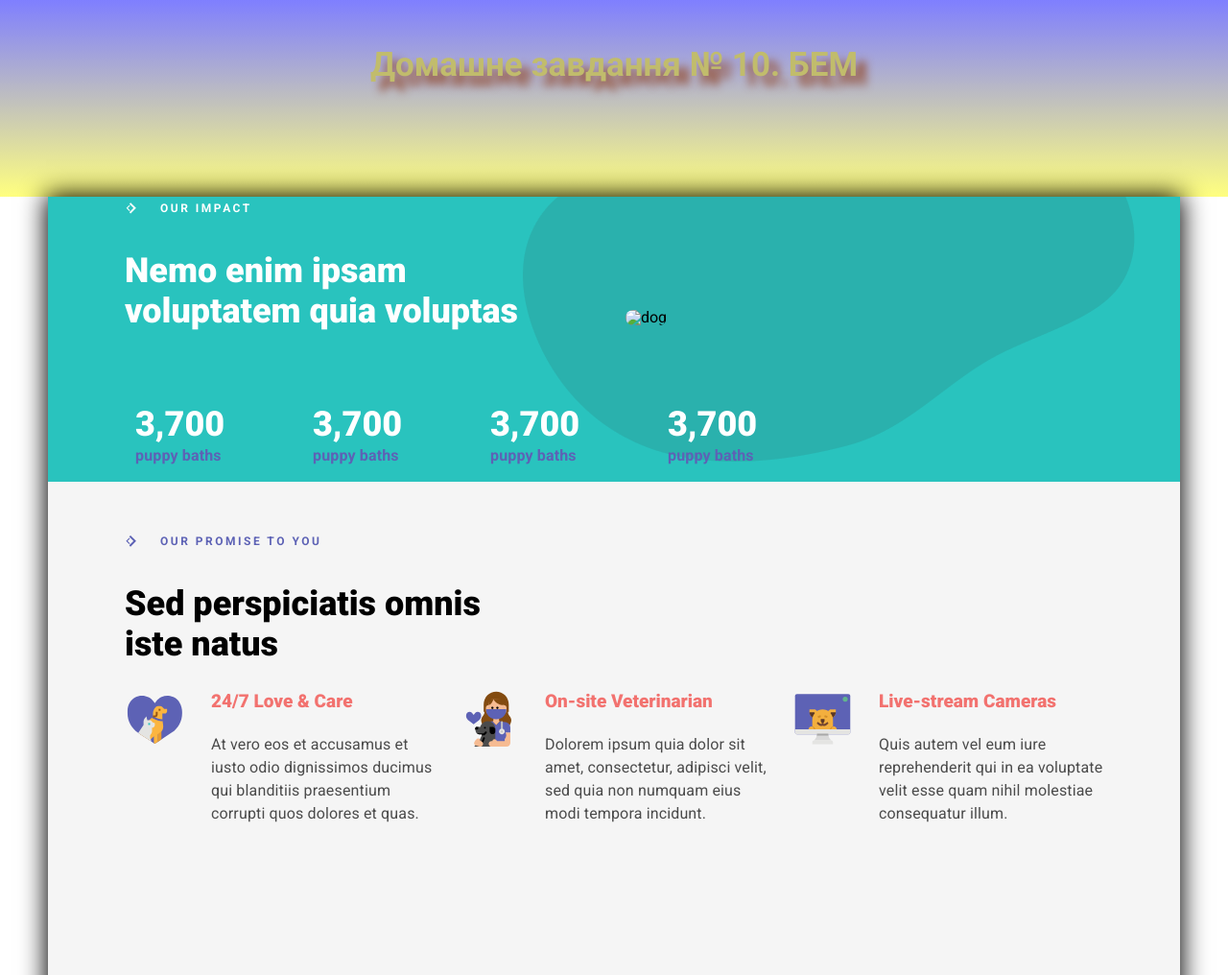
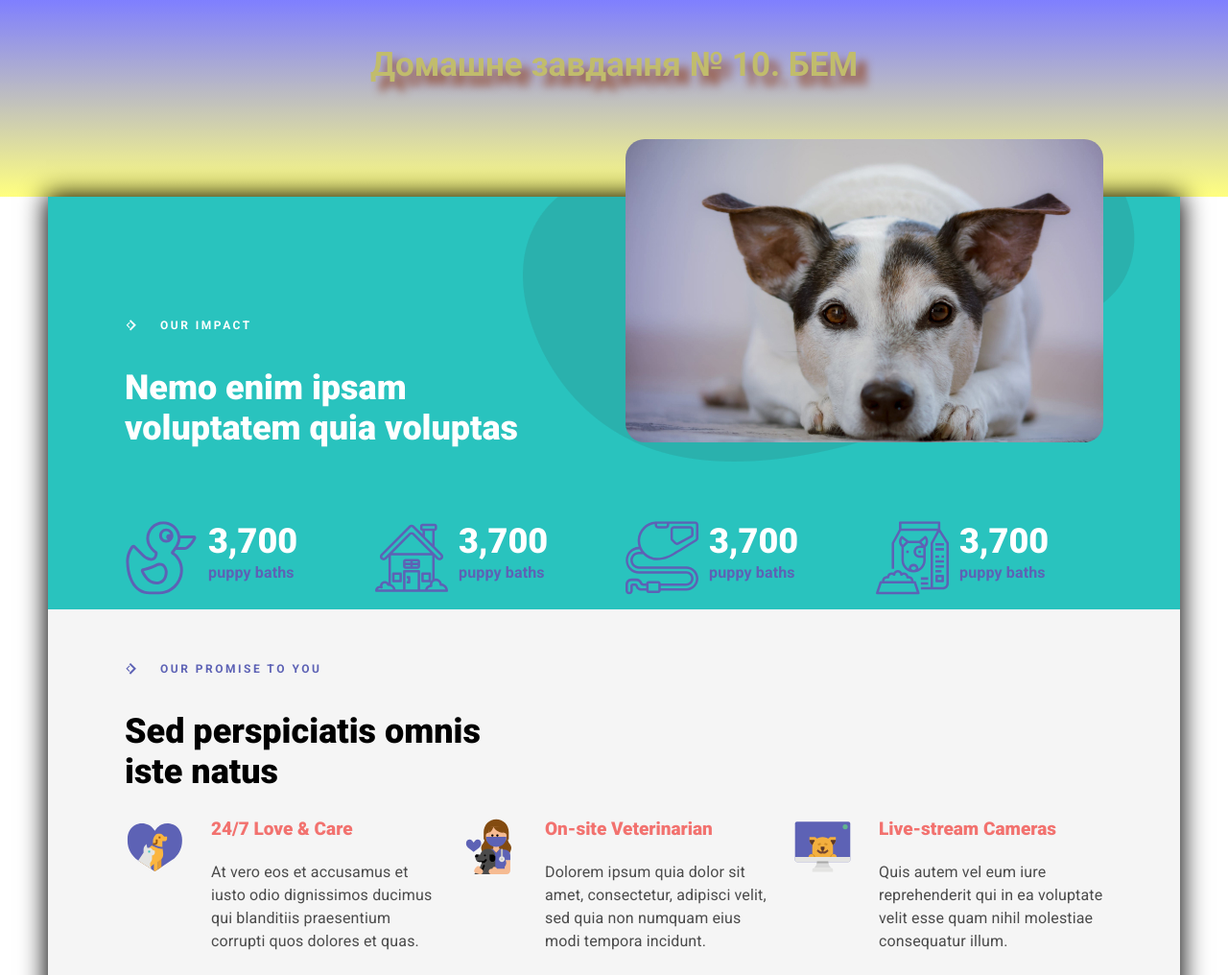
Before and after one commit to Iurii-Bulgaru/lesson_10-bem, a plain HTML site: page index.html in a window 1280 px wide. Shown: the top 1016 px of the page at 96% size. Drawn offline with Linux system fonts and the light colour scheme; files whose address does not match are found by name.

Commit message:
Add files via upload

```diff
--- a/index.html
+++ b/index.html
@@ -24,12 +24,12 @@
                                    <div class="header-doggy__subtitle">Nemo enim ipsam voluptatem quia voluptas</div>
                               </div>
                               <div class="header-doggy__image">
-                                   <img src="/Lesson_10/img/impact/dog.jpg" alt="dog">
+                                   <img src="img/impact/dog.jpg" alt="dog">
                               </div>
                               <div class="cards">
                                    <div class="card">
                                         <div class="card__icon">
-                                             <img src="/Lesson_10/img/impact/dog_duckling_24x.svg" alt="">
+                                             <img src="img/impact/dog_duckling_24x.svg" alt="">
                                         </div>
                                         <div class="card__body">
                                              <div class="card__title">3,700</div>
@@ -38,7 +38,7 @@
                                    </div>
                                    <div class="card">
                                         <div class="card__icon">
-                                             <img src="/Lesson_10/img/impact/dog_house_24px.svg" alt="">
+                                             <img src="img/impact/dog_house_24px.svg" alt="">
                                         </div>
                                         <div class="card__body">
                                              <div class="card__title">3,700</div>
@@ -47,7 +47,7 @@
                                    </div>
                                    <div class="card">
                                         <div class="card__icon">
-                                             <img src="/Lesson_10/img/impact/dog_leash_24x.svg" alt="">
+                                             <img src="img/impact/dog_leash_24x.svg" alt="">
                                         </div>
                                         <div class="card__body">
                                              <div class="card__title">3,700</div>
@@ -56,7 +56,7 @@
                                    </div>
                                    <div class="card">
                                         <div class="card__icon">
-                                             <img src="/Lesson_10/img/impact/dog_food_bowl_24x.svg" alt="">
+                                             <img src="img/impact/dog_food_bowl_24x.svg" alt="">
                                         </div>
                                         <div class="card__body">
                                              <div class="card__title">3,700</div>
```
